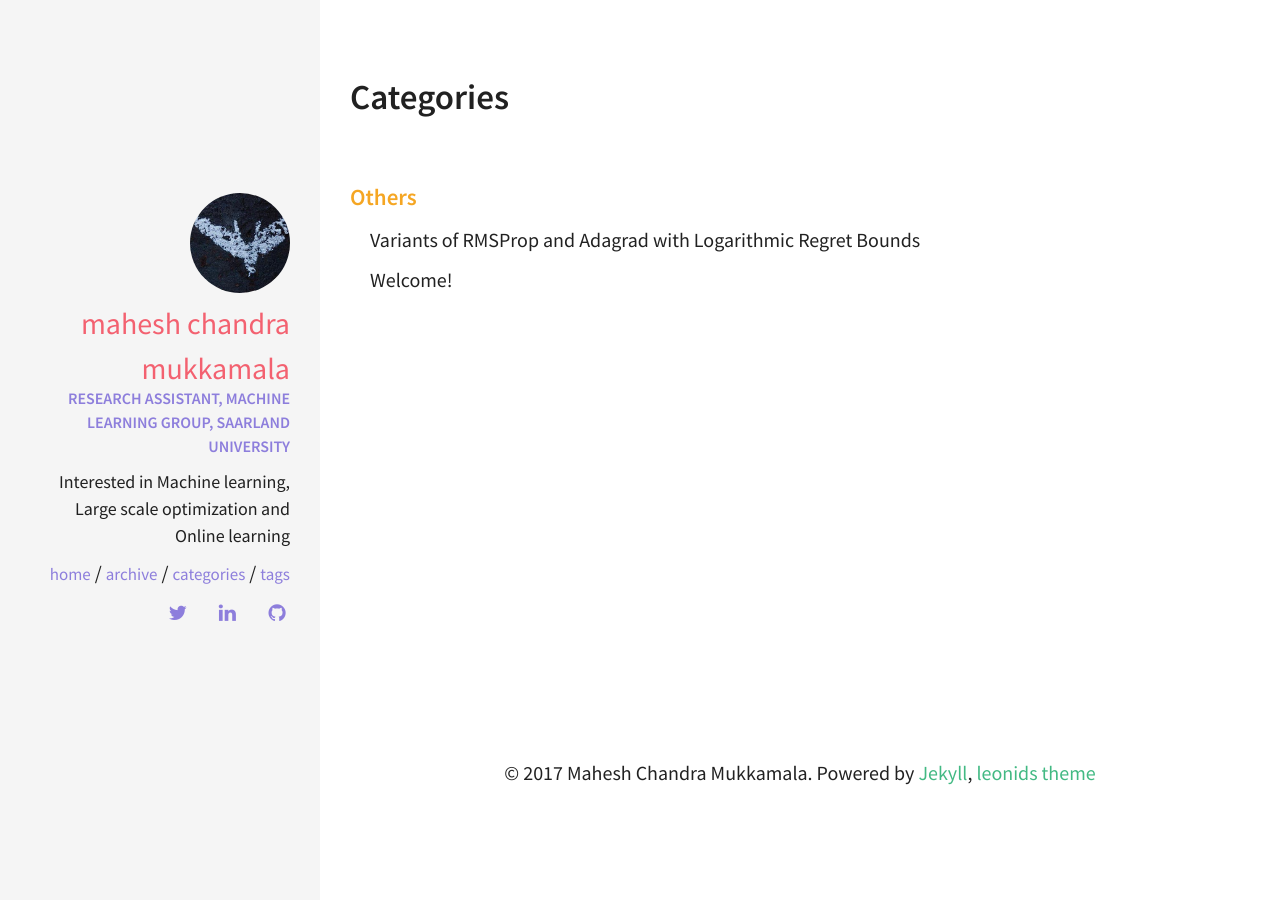
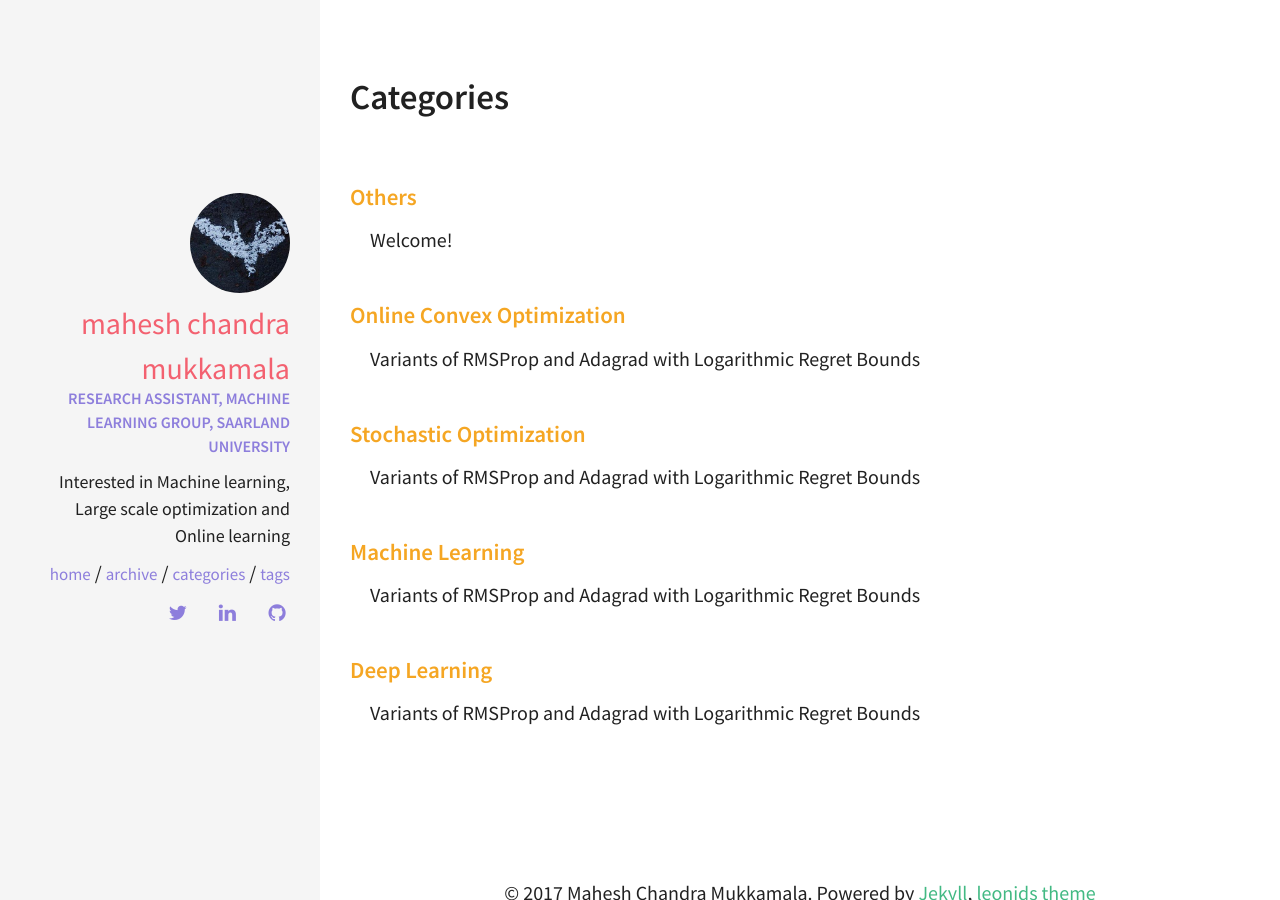
Before and after one commit to mmahesh/mmahesh.github.io, a Jekyll site: the page built from categories/index.html, in a window 1280 px wide. Built offline with Jekyll 4.4.1, drawn with Linux system fonts in a browser that asks for light colours.

Commit message:
added more categories

```diff
--- a/_posts/2017-06-21-variants-of-rmsprop-and-adagrad-with-logarithmic-regret-bounds.md
+++ b/_posts/2017-06-21-variants-of-rmsprop-and-adagrad-with-logarithmic-regret-bounds.md
@@ -2,7 +2,7 @@
 layout: post
 title:  "Variants of RMSProp and Adagrad with Logarithmic Regret Bounds"
 date:   2017-06-21
-categories: [others]
+categories: [online convex optimization, stochastic optimization, machine learning, deep learning]
 comments: true
 ---
 My paper titled "Variants of RMSProp and Adagrad with Logarithmic Regret Bounds" written in collaboration with Prof.Matthias Hein, Saarland University has been accepted at ICML 2017. Please find the conference (short) version [here](http://www.ml.uni-saarland.de/Publications/MukHei-VariantsRMSPropAdagradLogRegret.pdf) and the long version [here](http://www.ml.uni-saarland.de/Publications/MukHei-VariantsRMSPropAdagradLogRegretLongVersion.pdf) or on arxiv [here](https://arxiv.org/abs/1706.05507). Please find the abstract below.
```
